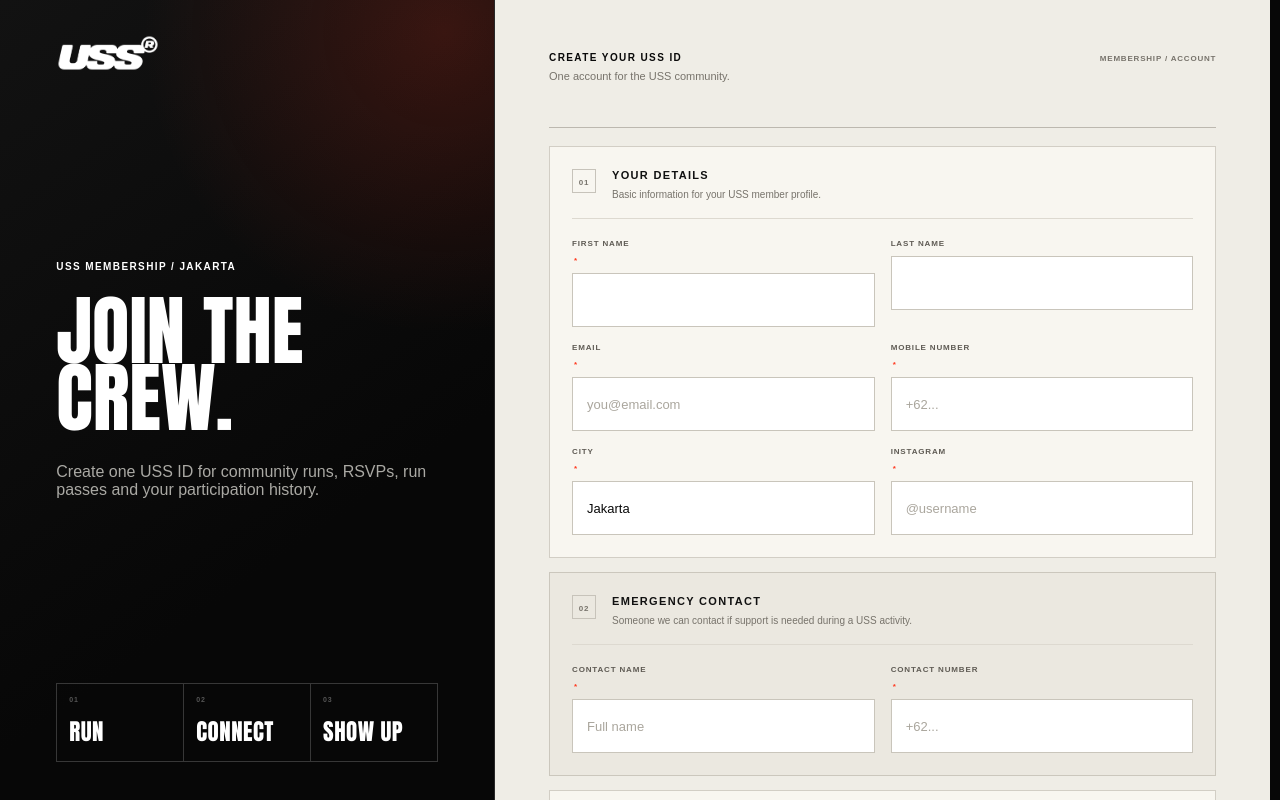
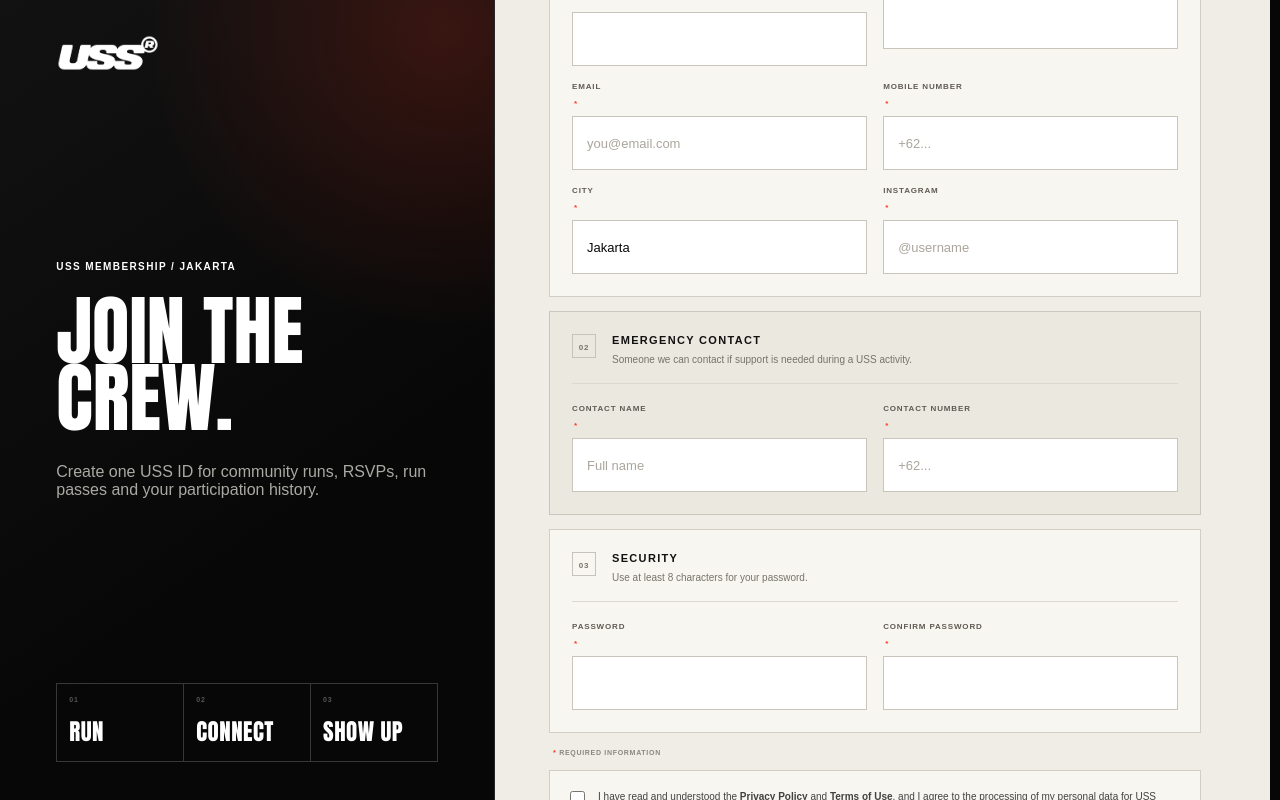
Before and after one commit to ardidwi/ussrunning-web, a Next.js app: page /join in a window 1280 px wide. Shown: the top 800 px of the page. Built offline with nearby package versions, Linux system fonts and the light colour scheme.

Commit message:
fix: lock join left panel and scroll form column only

```diff
--- a/app/globals.css
+++ b/app/globals.css
@@ -4366,3 +4366,86 @@ html,body{
     grid-template-columns:1fr;
   }
 }
+
+
+/* ---- Join v4.2 desktop split-scroll ----
+   Desktop: left panel is locked to viewport, only the form column scrolls.
+   Mobile/tablet returns to normal document flow. */
+@media(min-width:1001px){
+  html,
+  body{
+    height:100%;
+    overflow:hidden;
+  }
+
+  .join-shell-v4{
+    width:100vw;
+    height:100svh !important;
+    min-height:100svh !important;
+    overflow:hidden !important;
+    display:grid;
+    grid-template-columns:minmax(0,.78fr) minmax(0,1.22fr) !important;
+    align-items:stretch;
+  }
+
+  .join-intro-v4{
+    position:relative !important;
+    top:auto !important;
+    align-self:stretch;
+    width:100%;
+    min-width:0;
+    height:100svh !important;
+    min-height:100svh !important;
+    overflow:hidden !important;
+  }
+
+  .join-form-panel-v4{
+    position:relative;
+    width:100%;
+    min-width:0;
+    height:100svh !important;
+    min-height:100svh !important;
+    overflow-x:hidden !important;
+    overflow-y:auto !important;
+    overscroll-behavior-y:contain;
+    scrollbar-gutter:stable;
+    -webkit-overflow-scrolling:touch;
+  }
+
+  .join-form-stage{
+    width:min(100%,840px);
+    min-width:0;
+    margin:0 auto;
+  }
+}
+
+@media(max-width:1000px){
+  html,
+  body{
+    height:auto;
+    overflow-x:hidden;
+    overflow-y:auto;
+  }
+
+  .join-shell-v4{
+    width:100%;
+    height:auto !important;
+    min-height:100svh !important;
+    overflow:visible !important;
+    grid-template-columns:1fr !important;
+  }
+
+  .join-intro-v4{
+    position:relative !important;
+    height:auto !important;
+    min-height:520px !important;
+    overflow:hidden !important;
+  }
+
+  .join-form-panel-v4{
+    width:100%;
+    height:auto !important;
+    min-height:auto !important;
+    overflow:visible !important;
+  }
+}
```
